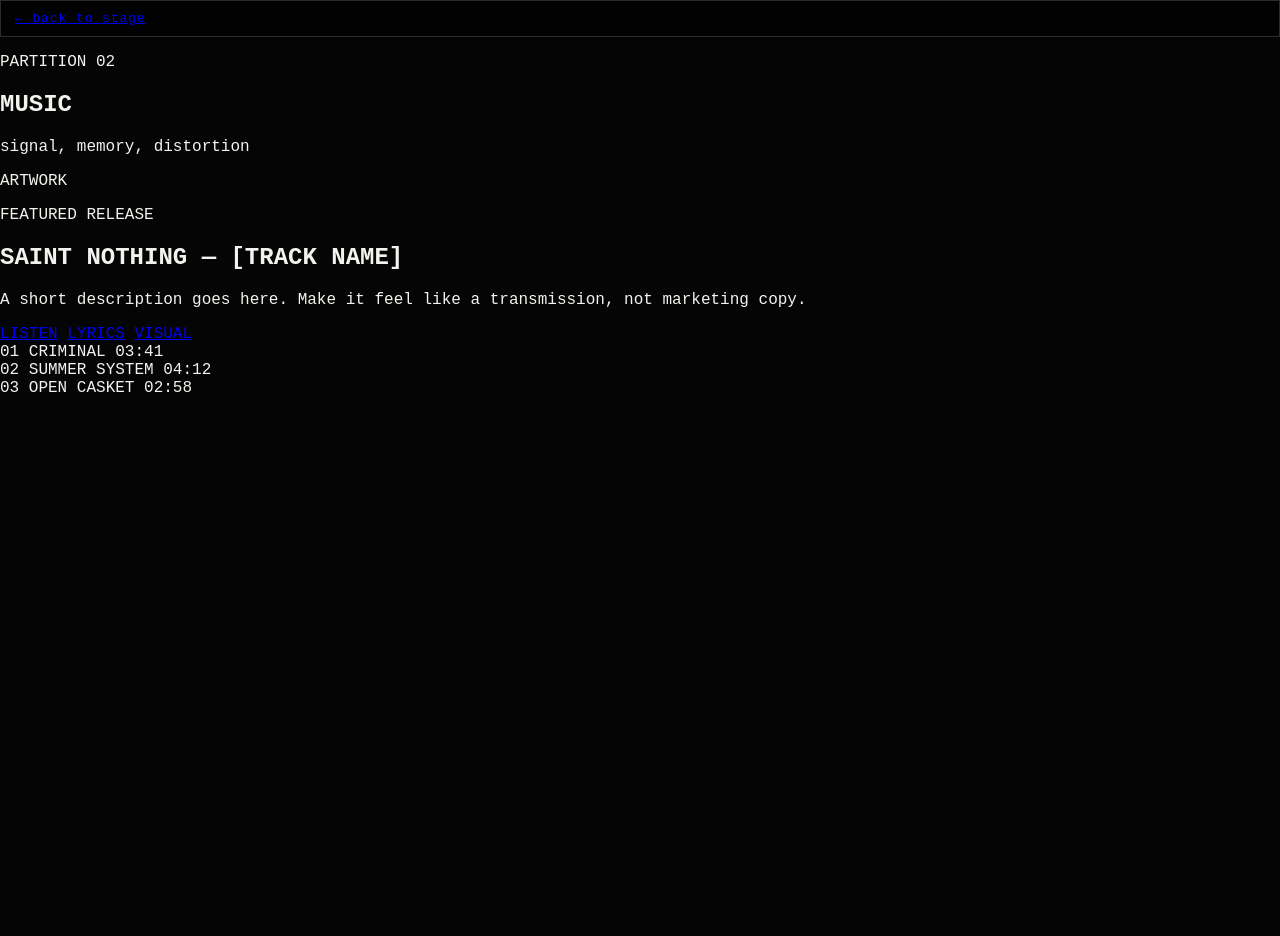
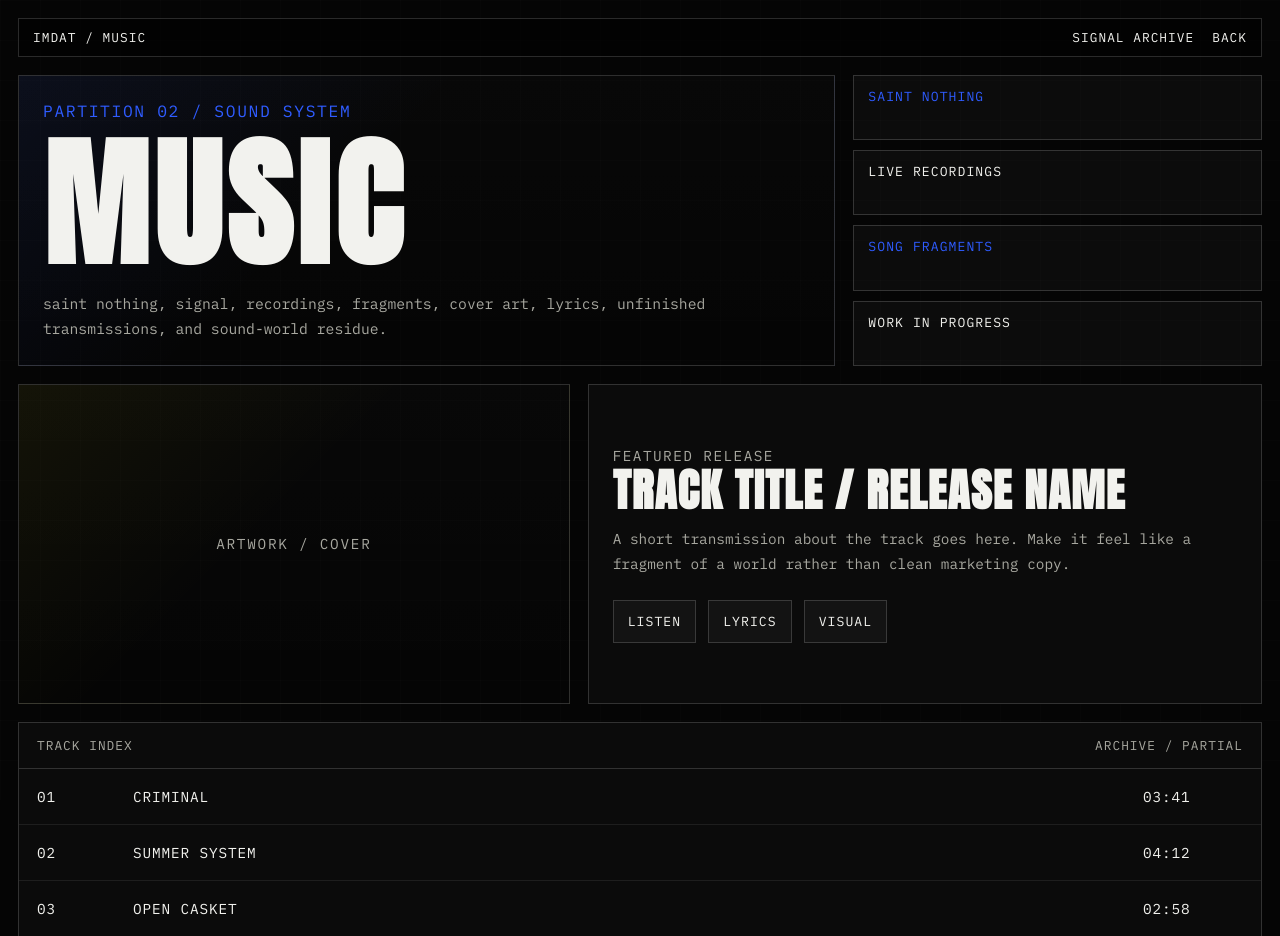
Before and after one commit to keremtayhan/keremtayhan.github.io, a plain HTML site: page music.html in a window 1280 px wide. Shown: the top 936 px of the page. Before the commit the page ends 800 px from the top, so only its background shows below. Drawn offline with Linux system fonts and the light colour scheme.

Commit message:
refactor: update music page layout and styles; enhance hero section, topbar, and track panel

```diff
--- a/music.html
+++ b/music.html
@@ -1,36 +1,59 @@
 <!DOCTYPE html>
 <html lang="en">
 <head>
-  <meta charset="UTF-8">
+  <meta charset="UTF-8" />
+  <meta name="viewport" content="width=device-width, initial-scale=1.0" />
   <title>IMDAT / MUSIC</title>
-  <link rel="stylesheet" href="style.css">
+  <link rel="preconnect" href="https://fonts.googleapis.com">
+  <link rel="preconnect" href="https://fonts.gstatic.com" crossorigin>
+  <link href="https://fonts.googleapis.com/css2?family=Anton&family=IBM+Plex+Mono:wght@400;500;700&display=swap" rel="stylesheet">
+  <link rel="stylesheet" href="style.css" />
 </head>
 <body class="music-page">
+  <div class="grid-overlay"></div>
+  <div class="noise-overlay"></div>
+
   <main class="music-shell">
-    <nav class="topbar">
-      <a href="stage.html">← back to stage</a>
-    </nav>
+    <header class="music-topbar">
+      <div>IMDAT / MUSIC</div>
+      <div class="music-topbar-right">
+        <span>SIGNAL ARCHIVE</span>
+        <a href="stage.html">BACK</a>
+      </div>
+    </header>
 
     <section class="music-hero">
-      <p class="system-label">PARTITION 02</p>
-      <h1>MUSIC</h1>
-      <p class="music-tagline">signal, memory, distortion</p>
+      <div class="music-hero-main">
+        <p class="music-kicker">PARTITION 02 / SOUND SYSTEM</p>
+        <h1 class="music-title">MUSIC</h1>
+        <p class="music-description">
+          saint nothing, signal, recordings, fragments, cover art, lyrics,
+          unfinished transmissions, and sound-world residue.
+        </p>
+      </div>
+
+      <div class="music-stickers">
+        <span>SAINT NOTHING</span>
+        <span>LIVE RECORDINGS</span>
+        <span>SONG FRAGMENTS</span>
+        <span>WORK IN PROGRESS</span>
+      </div>
     </section>
 
-    <section class="featured-release">
-      <div class="release-art">
-        <div class="art-placeholder">ARTWORK</div>
+    <section class="music-feature-grid">
+      <div class="music-art-card">
+        <div class="music-art-placeholder">ARTWORK / COVER</div>
       </div>
 
-      <div class="release-info">
-        <p class="tiny-label">FEATURED RELEASE</p>
-        <h2>SAINT NOTHING — [TRACK NAME]</h2>
+      <div class="music-feature-card">
+        <p class="music-feature-label">FEATURED RELEASE</p>
+        <h2>TRACK TITLE / RELEASE NAME</h2>
         <p>
-          A short description goes here. Make it feel like a transmission,
-          not marketing copy.
+          A short transmission about the track goes here. Make it feel like a
+          fragment of a world rather than clean marketing copy.
         </p>
 
-        <div class="release-links">
+        <div class="music-links">
           <a href="#">LISTEN</a>
           <a href="#">LYRICS</a>
           <a href="#">VISUAL</a>
@@ -38,17 +61,24 @@
       </div>
     </section>
 
-    <section class="track-list">
+    <section class="track-panel">
+      <div class="track-panel-header">
+        <span>TRACK INDEX</span>
+        <span>ARCHIVE / PARTIAL</span>
+      </div>
+
       <div class="track-row">
         <span>01</span>
         <span>CRIMINAL</span>
         <span>03:41</span>
       </div>
+
       <div class="track-row">
         <span>02</span>
         <span>SUMMER SYSTEM</span>
         <span>04:12</span>
       </div>
+
       <div class="track-row">
         <span>03</span>
         <span>OPEN CASKET</span>
--- a/style.css
+++ b/style.css
@@ -636,3 +636,237 @@ body {
   width: 120px;
   background: rgba(255,255,255,0.38);
 }
+
+.music-page {
+  position: relative;
+  min-height: 100vh;
+  background: #050505;
+  color: var(--text);
+  font-family: "IBM Plex Mono", monospace;
+}
+
+.music-shell {
+  position: relative;
+  z-index: 1;
+  min-height: 100vh;
+  padding: 18px;
+  display: grid;
+  grid-template-rows: auto auto auto 1fr;
+  gap: 18px;
+}
+
+.music-topbar {
+  display: flex;
+  justify-content: space-between;
+  align-items: center;
+  border: 1px solid var(--line);
+  padding: 10px 14px;
+  background: rgba(0, 0, 0, 0.55);
+  font-size: 0.8rem;
+  letter-spacing: 0.08em;
+}
+
+.music-topbar-right {
+  display: flex;
+  gap: 18px;
+  align-items: center;
+}
+
+.music-topbar a {
+  color: var(--text);
+  text-decoration: none;
+}
+
+.music-topbar a:hover {
+  color: var(--accent);
+}
+
+.music-hero {
+  display: grid;
+  grid-template-columns: 1.4fr 0.7fr;
+  gap: 18px;
+}
+
+.music-hero-main {
+  border: 1px solid var(--line);
+  background:
+    linear-gradient(180deg, rgba(255,255,255,0.015), rgba(255,255,255,0.005)),
+    linear-gradient(135deg, rgba(47, 92, 255, 0.08), transparent 40%);
+  padding: 24px;
+  min-height: 250px;
+  display: flex;
+  flex-direction: column;
+  justify-content: flex-start;
+}
+
+.music-kicker {
+  margin: 0 0 22px 0;
+  color: var(--accent);
+  font-size: 1.02rem;
+  letter-spacing: 0.1em;
+  text-transform: uppercase;
+}
+
+.music-title {
+  margin: 0 0 24px 0;
+  font-family: "Anton", sans-serif;
+  font-size: clamp(4rem, 11vw, 9rem);
+  line-height: 0.88;
+  letter-spacing: 0.04em;
+  text-transform: uppercase;
+}
+
+.music-description {
+  margin: 0;
+  max-width: 46rem;
+  color: var(--muted);
+  font-size: 0.92rem;
+  line-height: 1.7;
+}
+
+.music-stickers {
+  display: grid;
+  gap: 10px;
+}
+
+.music-stickers span {
+  border: 1px solid var(--line);
+  background: rgba(255,255,255,0.03);
+  padding: 12px 14px;
+  font-size: 0.82rem;
+  letter-spacing: 0.08em;
+}
+
+.music-stickers span:nth-child(1),
+.music-stickers span:nth-child(3) {
+  color: var(--accent);
+}
+
+.music-feature-grid {
+  display: grid;
+  grid-template-columns: 0.9fr 1.1fr;
+  gap: 18px;
+}
+
+.music-art-card,
+.music-feature-card {
+  border: 1px solid var(--line);
+  background: #0b0b0b;
+}
+
+.music-art-card {
+  min-height: 320px;
+  display: flex;
+  align-items: center;
+  justify-content: center;
+  background:
+    linear-gradient(180deg, rgba(255,255,255,0.015), rgba(255,255,255,0.005)),
+    linear-gradient(135deg, rgba(243, 234, 0, 0.05), transparent 45%);
+}
+
+.music-art-placeholder {
+  color: var(--muted);
+  font-size: 0.9rem;
+  letter-spacing: 0.12em;
+}
+
+.music-feature-card {
+  padding: 24px;
+  display: flex;
+  flex-direction: column;
+  justify-content: center;
+}
+
+.music-feature-label {
+  margin: 0 0 12px 0;
+  color: var(--accent-2);
+  font-size: 0.85rem;
+  letter-spacing: 0.1em;
+  text-transform: uppercase;
+}
+
+.music-feature-card h2 {
+  margin: 0 0 16px 0;
+  font-family: "Anton", sans-serif;
+  font-size: 2.8rem;
+  line-height: 0.95;
+  letter-spacing: 0.03em;
+  text-transform: uppercase;
+}
+
+.music-feature-card p {
+  margin: 0;
+  color: var(--muted);
+  line-height: 1.7;
+  font-size: 0.9rem;
+}
+
+.music-links {
+  display: flex;
+  gap: 12px;
+  flex-wrap: wrap;
+  margin-top: 24px;
+}
+
+.music-links a {
+  text-decoration: none;
+  color: var(--text);
+  border: 1px solid var(--line);
+  background: rgba(255,255,255,0.03);
+  padding: 12px 14px;
+  font-size: 0.82rem;
+  letter-spacing: 0.08em;
+  transition: background 0.18s ease, border-color 0.18s ease, color 0.18s ease;
+}
+
+.music-links a:hover {
+  background: var(--accent);
+  border-color: var(--accent);
+  color: white;
+}
+
+.track-panel {
+  border: 1px solid var(--line);
+  background: #0b0b0b;
+}
+
+.track-panel-header {
+  display: flex;
+  justify-content: space-between;
+  gap: 16px;
+  padding: 14px 18px;
+  border-bottom: 1px solid var(--line);
+  font-size: 0.8rem;
+  letter-spacing: 0.08em;
+  color: var(--muted);
+}
+
+.track-row {
+  display: grid;
+  grid-template-columns: 80px 1fr 100px;
+  gap: 16px;
+  padding: 18px;
+  border-bottom: 1px solid rgba(255,255,255,0.08);
+  font-size: 0.9rem;
+  letter-spacing: 0.06em;
+  transition: background 0.18s ease;
+}
+
+.track-row:hover {
+  background: rgba(47, 92, 255, 0.08);
+}
+
+.track-row:last-child {
+  border-bottom: none;
+}
+
+@media (max-width: 900px) {
+  .music-hero,
+  .music-feature-grid {
+    grid-template-columns: 1fr;
+  }
+
+  .track-row {
+    grid-template-columns: 60px 1fr 80px;
+  }
+}
```
Also changed, not shown: stage.html (+1 -1 lines).
